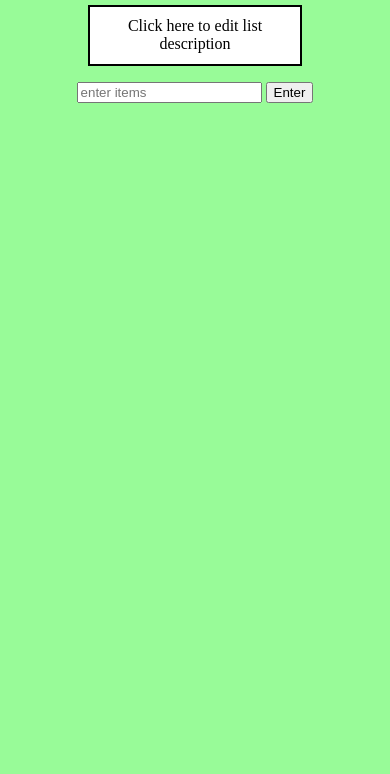
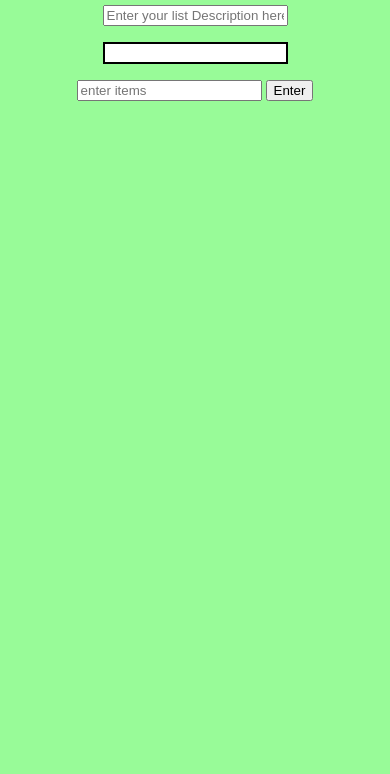
Before and after one commit to dberothehero/ListBro, a plain HTML site: page index.html in a window 390 px wide. Shown: the part 70-844 px from the top of the page. Drawn offline with Linux system fonts and the light colour scheme.

Commit message:
Funtionality increased, list descriptions work
I have made the list description text box work properly,  all thats needed is some styling tweaks to make it pretty, and responsive.

```diff
--- a/index.html
+++ b/index.html
@@ -12,8 +12,8 @@
             <div class="introduction">
                 <h1>ListBro</h1>
                 <div class="description">
-                    <p onclick="onClick(event)">Click here to edit list description</p>
-                    <input id="p-input" style="display:none;" type="text" />
+                    <input class="describer" type="text" id="describe" placeholder="Enter your list Description here">
+                    <p id="empty" class="described"></p>
                 </div>
             </div>
             <div class="listInput">
--- a/script.js
+++ b/script.js
@@ -1,7 +1,10 @@
 var button = document.getElementById("enter");
 var input = document.getElementById("userinput");
 var ul = document.querySelector("ul");
-var pInput = document.getElementById("p-input")
+var describe = document.getElementById("describe")
+
+
+
 
 function inputLength() {
     return input.value.length;
@@ -9,16 +12,13 @@ function inputLength() {
 
 // this makes the customizeable textbox turn into an input when clicked
 
-function onClick(e) {
-    e.currentTarget.style.display = 'none';
-    document.querySelector('#p-input').style.display = 'block';
-}
+describe.addEventListener("keydown", function(event) {
+    if (event.keyCode === 13) {
+        document.getElementById("empty").innerHTML = describe.value;
+        describe.value = ""
 
-// trying to make the user input text turn into a paragraph element upon pressing enter
-pInput.addEventListener("keypress", function(press) {
-    if (pInput.value.length > 0 && press.keypress === 13) {
-        console.log("works");
     }
+
 })
 
 function createListElement() {
```
